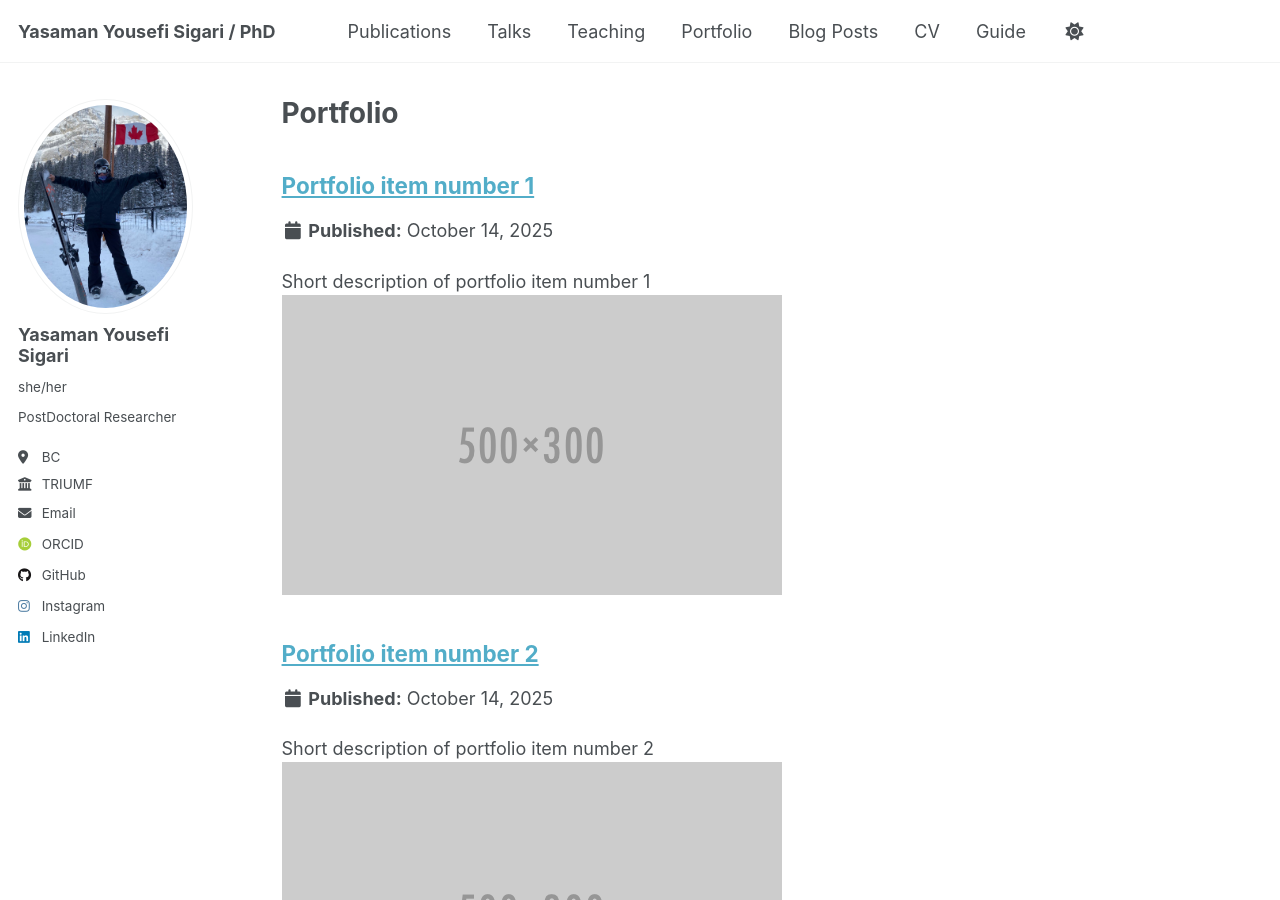
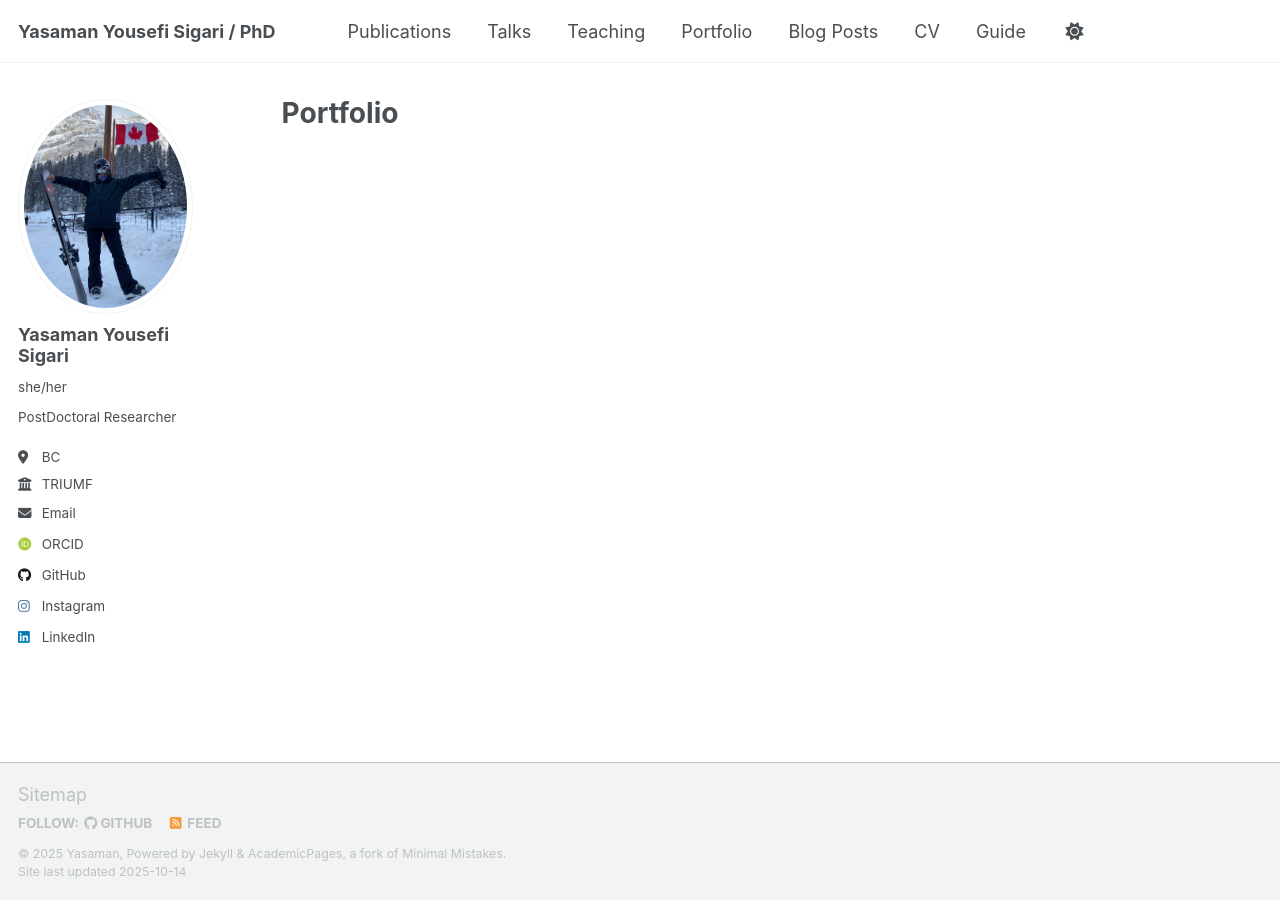
Before and after one commit to yysigari/yysigari.github.io, a Jekyll site: the page built from _pages/portfolio.html, in a window 1280 px wide and 900 px high. Built offline with Jekyll 4.4.1, drawn with Linux system fonts in a browser that asks for light colours; some web fonts are replaced; a script that is not in the unit is left out; part of the change alters nothing that is shown.

Commit message:
edited portfolio page

```diff
--- a/_portfolio/portfolio-1.md
+++ b/_portfolio/portfolio-1.md
@@ -2,6 +2,7 @@
 title: "Portfolio item number 1"
 excerpt: "Short description of portfolio item number 1<br/><img src='/images/500x300.png'>"
 collection: portfolio
+published : false
 ---
 
 This is an item in your portfolio. It can be have images or nice text. If you name the file .md, it will be parsed as markdown. If you name the file .html, it will be parsed as HTML.
--- a/_portfolio/portfolio-2.html
+++ /dev/null
@@ -1,7 +0,0 @@
----
-title: "Portfolio item number 2"
-excerpt: "Short description of portfolio item number 2 <br/><img src='/images/500x300.png'>"
-collection: portfolio
----
-
-This is an item in your portfolio. It can be have images or nice text. If you name the file .md, it will be parsed as markdown. If you name the file .html, it will be parsed as HTML.
```
Also changed, not shown: 1 other file.
